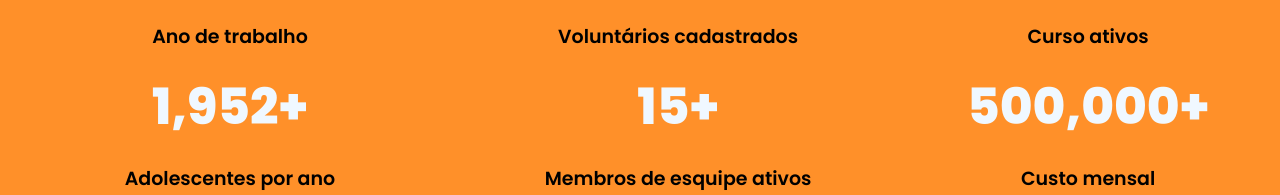
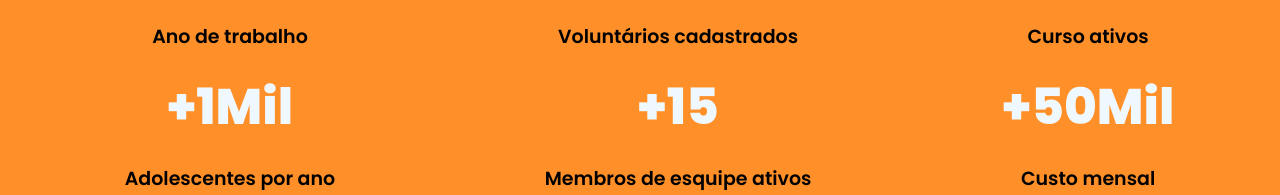
Before and after one commit to Gihzx/papel-de-menino-menina, a React (Vite) app in the folder frontEnd/: page / in a window 1280 px wide. Shown: the part 732-927 px from the top of the page. Built offline with nearby package versions, Linux system fonts and the light colour scheme.

Commit message:
fix: ajuste de path

```diff
--- a/frontEnd/package.json
+++ b/frontEnd/package.json
@@ -20,7 +20,6 @@
     "react-countup": "^6.5.3",
     "react-dom": "^18.3.1",
     "react-icons": "^5.3.0",
-    "react-responsive": "^10.0.0",
     "react-router-dom": "^6.26.2",
     "styled-components": "^6.1.13",
     "swiper": "^11.1.14"
--- a/frontEnd/src/Routes.jsx
+++ b/frontEnd/src/Routes.jsx
@@ -19,7 +19,7 @@ function AppRoutes() {
         <Route path="/inforOng" element={<InforOng />} />
         <Route path="/equipe" element={<TeamMembers />} />
         <Route path="/doe" element={<InforDonate />} />
-        <Route path="/curso&oficina" element={<MissionNgo />} />
+        <Route path="/cursoeoficina" element={<MissionNgo />} />
         <Route path="/unidadeMascula" element={<MaleDivision />} />
         <Route path="/unidadeFeminina" element={<UnitFemi />} />
         <Route path="/metodologia" element={<OurMethods />} />
--- a/frontEnd/src/components/molecules/VolunteerCountComponent/VolunteerCountComponent.jsx
+++ b/frontEnd/src/components/molecules/VolunteerCountComponent/VolunteerCountComponent.jsx
@@ -7,13 +7,16 @@ function VolunteerCountComponent() {
         <span>
           <div className="item">
             <div className="namber">
-              <CountUp start={0} end={18} duration={2.5} />+
+              +
+              <CountUp start={0} end={18} duration={2.5} />
             </div>
             <p>Ano de trabalho</p>
           </div>
           <div className="item">
             <div className="namber">
-              <CountUp start={0} end={1952} duration={2.5} />+
+              +
+              <CountUp start={0} end={1} duration={2.5} />
+              Mil
             </div>
             <p>Adolescentes por ano</p>
           </div>
@@ -21,15 +24,13 @@ function VolunteerCountComponent() {
         <div>
           <div className="item">
             <div className="namber">
-              {" "}
-              <CountUp start={0} end={100} duration={2.5} />+
+              + <CountUp start={0} end={100} duration={2.5} />
             </div>
             <p>Voluntários cadastrados</p>
           </div>
           <div className="item">
             <div className="namber">
-              {" "}
-              <CountUp start={0} end={15} duration={2.5} />+
+              + <CountUp start={0} end={15} duration={2.5} />
             </div>
             <p>Membros de esquipe ativos</p>
           </div>
@@ -37,15 +38,14 @@ function VolunteerCountComponent() {
         <div>
           <div className="item">
             <div className="namber">
-              {" "}
-              <CountUp start={0} end={5} duration={2.5} />+
+              + <CountUp start={0} end={5} duration={2.5} />
             </div>
             <p>Curso ativos</p>
           </div>
           <div className="item">
             <div className="namber">
-              {" "}
-              <CountUp start={0} end={500000} duration={2.5} />+
+              + <CountUp start={0} end={50} duration={2.5} />
+              Mil
             </div>
             <p>Custo mensal</p>
           </div>
--- a/frontEnd/src/components/molecules/historyOng/style.jsx
+++ b/frontEnd/src/components/molecules/historyOng/style.jsx
@@ -35,7 +35,7 @@ export const Container = styled.section`
     flex-wrap: wrap;
     justify-content: center;
     align-items: center;
-    margin-left: 30px;
+    margin-left: 20px;
     width: 88%;
     .pictureSection {
       width: 97%;
--- a/frontEnd/src/components/molecules/userContact/style.jsx
+++ b/frontEnd/src/components/molecules/userContact/style.jsx
@@ -10,6 +10,7 @@ export const Container = styled.section`
     display: flex;
     flex-direction: column;
     justify-content: space-around;
+    margin-top: 1.5rem;
     input {
       padding: 1rem;
       width: 300px;
```
